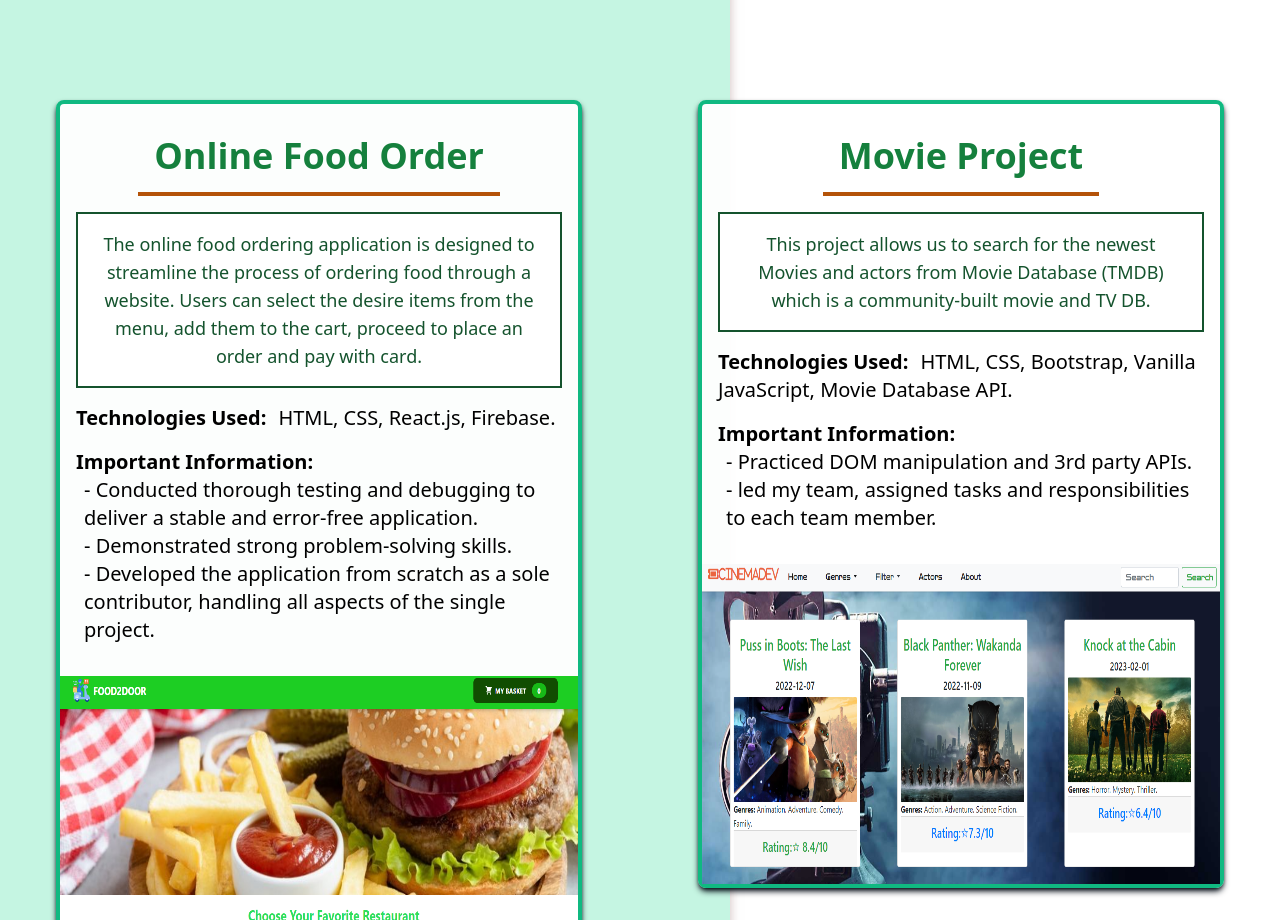
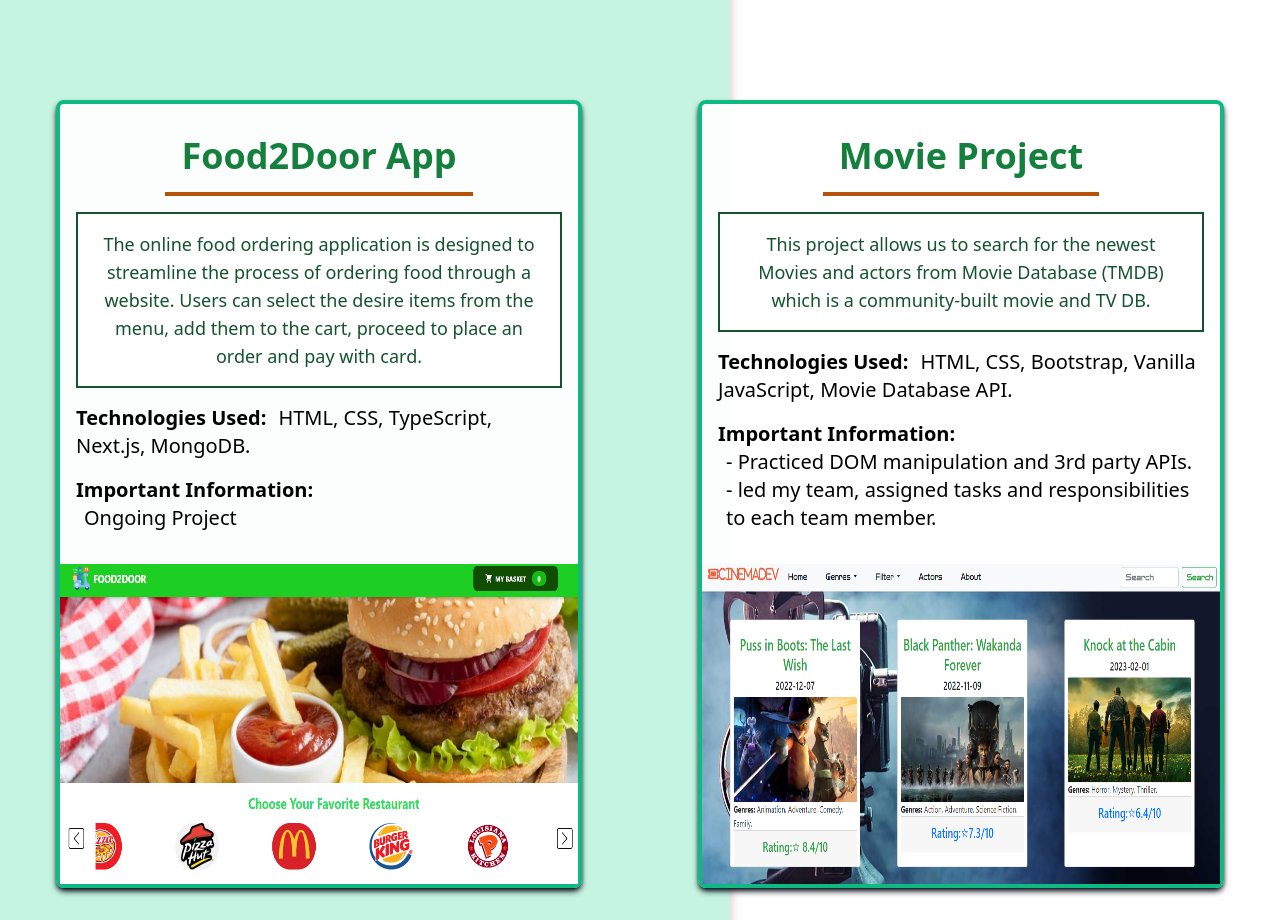
Before and after one commit to naji-alhusami/my-portfolio, a React (Create React App) app: page /projects in a window 1280 px wide. Shown: the part 1320-2240 px from the top of the page. Built offline with nearby package versions, Linux system fonts and the light colour scheme.

Commit message:
added the new type of my CV

```diff
--- a/src/components/Projects/ProjectsData.js
+++ b/src/components/Projects/ProjectsData.js
@@ -31,14 +31,15 @@ const ProjectsData = [
   },
   {
     id: 3,
-    name: "Online Food Order",
-    technologies: "HTML, CSS, React.js, Firebase.",
+    name: "Food2Door App",
+    technologies: "HTML, CSS, TypeScript, Next.js, MongoDB.",
     description:
       "The online food ordering application is designed to streamline the process of ordering food through a website. Users can select the desire items from the menu, add them to the cart,  proceed to place an order and pay with card.",
     image: Foodorder,
-    info: "- Conducted thorough testing and debugging to deliver a stable and error-free application. || - Demonstrated strong problem-solving skills. || - Developed the application from scratch as a sole contributor, handling all aspects of the single project.",
-    code: "https://github.com/naji-alhusami/food-order-project",
-    demo: "https://online-food-order-reactjs.netlify.app",
+    info: "Ongoing Project",
+    // info: "- Conducted thorough testing and debugging to deliver a stable and error-free application. || - Demonstrated strong problem-solving skills. || - Developed the application from scratch as a sole contributor, handling all aspects of the single project.",
+    code: "",
+    demo: "",
   },
   {
     id: 4,
```
Also changed, not shown: 1 other file (tests, documents, lock files or other folders).
